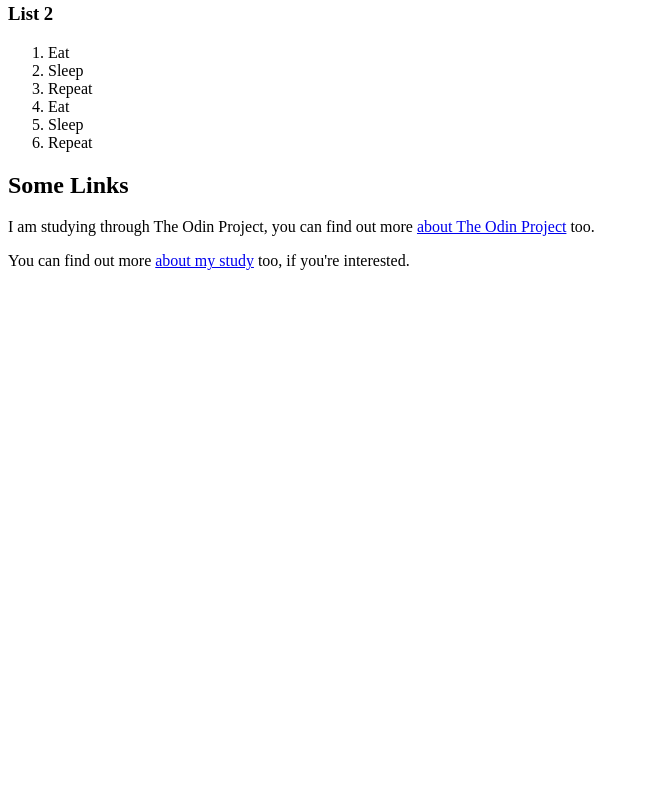
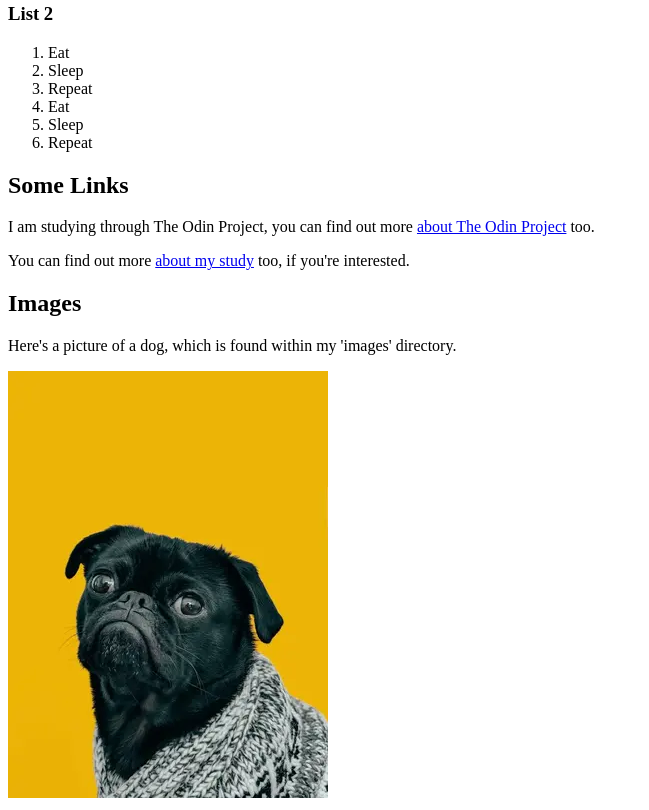
Before and after one commit to keysmasher94/odinProject, a plain HTML site: page htmlFoundations/basicBlog/index.html in a window 1280 px wide. Shown: the part 585-1395 px from the top of the page, without its empty margins (0-649 px from the left). Before the commit the page ends 871 px from the top, so only its background shows below. Drawn offline with Linux system fonts and the light colour scheme.

Commit message:
Same as last commit (didn't add from the right directory)

```diff
--- a/htmlFoundations/basicBlog/index.html
+++ b/htmlFoundations/basicBlog/index.html
@@ -70,5 +70,14 @@
 			You can find out more <a href="pages/about.html">about my study</a> too, if
 			you're interested.
 		</p>
+
+		<h2>Images</h2>
+
+		<p>
+			Here's a picture of a dog, which is found within my 'images' directory.
+		</p>
+
+		<img src="images/dog.webp" alt="A black pug with a woolen coat, sitting in
+		front of a solid orange background" width="320px" height="427px">
 	</body>
 </html>
```
Also changed, not shown: htmlFoundations/basicBlog/pages/about.html (+3 -0 lines).
